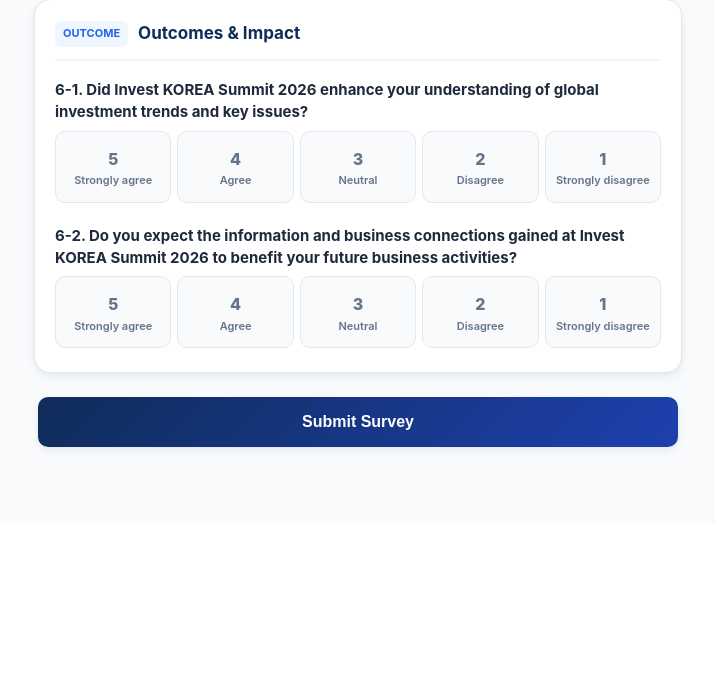
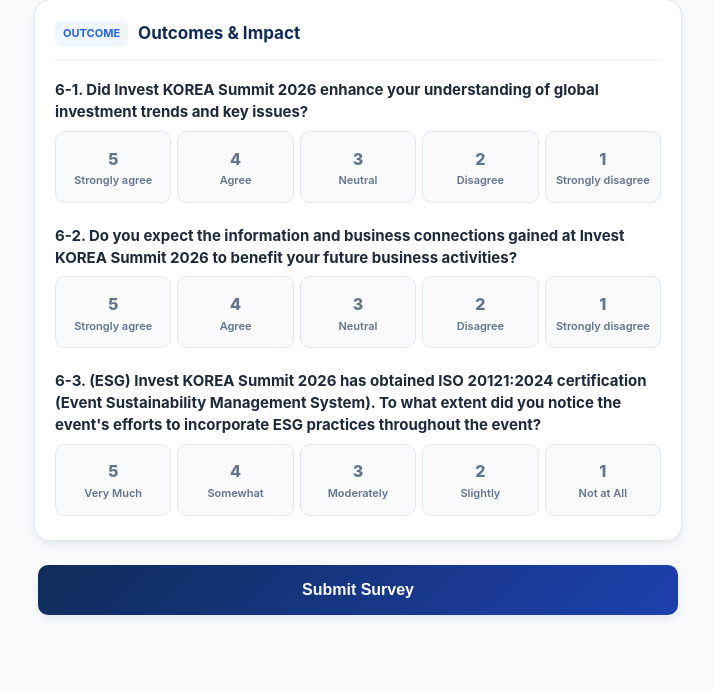
Before and after one commit to jakekim4410/IKS_Survey, a FastAPI app: page / in a window 1280 px wide. Shown: the part 5796-6487 px from the top of the page, without its empty margins (282-997 px from the left). Before the commit the page ends 6248 px from the top, so only its background shows below. Run offline with FastAPI, Linux system fonts and the light colour scheme.

Commit message:
feat: add Question 6-3 (ESG), update sample data, and output pure numeric satisfaction scores in excel

```diff
--- a/app/database.py
+++ b/app/database.py
@@ -56,6 +56,7 @@ CREATE TABLE IF NOT EXISTS survey_responses (
     -- 효과 및 성과 부분
     eff_q1 INTEGER,           -- 6-1 글로벌 현안 및 당면과제 파악 기여도
     eff_q2 INTEGER,           -- 6-2 향후 비즈니스 및 네트워크 기여도
+    eff_q3 INTEGER,           -- 6-3 ESG 실천 노력 체감도
 
     -- 메타데이터
     ip_address TEXT,
@@ -99,6 +100,7 @@ SAMPLE_DATA = [
         "fin_q3": "Excellent overview of institutional investor allocations into Korean infrastructure.",
         "eff_q1": 5,
         "eff_q2": 5,
+        "eff_q3": 5,
         "ip_address": "127.0.0.1",
         "user_agent": "SampleSeed/2.0"
     },
@@ -133,6 +135,7 @@ SAMPLE_DATA = [
         "fin_q3": "사모펀드 및 연기금 대체투자 세션의 네트워킹 시간이 매우 유익했습니다.",
         "eff_q1": 5,
         "eff_q2": 5,
+        "eff_q3": 4,
         "ip_address": "127.0.0.1",
         "user_agent": "SampleSeed/2.0"
     }
@@ -168,7 +171,7 @@ def seed_samples_if_empty(conn):
             max_q1, max_q2, max_q3,
             vc_q1, vc_q2, vc_q3,
             fin_q1, fin_q2, fin_q3,
-            eff_q1, eff_q2,
+            eff_q1, eff_q2, eff_q3,
             ip_address, user_agent
         ) VALUES (
             ?, ?, ?,
@@ -179,7 +182,7 @@ def seed_samples_if_empty(conn):
             ?, ?, ?,
             ?, ?, ?,
             ?, ?, ?,
-            ?, ?,
+            ?, ?, ?,
             ?, ?
         )
         """
@@ -193,12 +196,12 @@ def seed_samples_if_empty(conn):
                 s["max_q1"], json.dumps(s["max_q2"], ensure_ascii=False), s["max_q3"],
                 s["vc_q1"], json.dumps(s["vc_q2"], ensure_ascii=False), s["vc_q3"],
                 s["fin_q1"], json.dumps(s["fin_q2"], ensure_ascii=False), s["fin_q3"],
-                s["eff_q1"], s["eff_q2"],
+                s["eff_q1"], s["eff_q2"], s["eff_q3"],
                 s["ip_address"], s["user_agent"]
             )
             conn.execute(query, params)
         conn.commit()
-        logger.info("Successfully seeded 2 sample survey responses with Session 6 into DB.")
+        logger.info("Successfully seeded 2 sample survey responses with Session 6 and 6-3 into DB.")
 
 
 def init_db():
@@ -227,6 +230,13 @@ def init_db():
         if "eff_q2" not in columns:
             conn.execute("ALTER TABLE survey_responses ADD COLUMN eff_q2 INTEGER;")
             logger.info("Migrated column 'eff_q2' into survey_responses.")
+        if "eff_q3" not in columns:
+            conn.execute("ALTER TABLE survey_responses ADD COLUMN eff_q3 INTEGER;")
+            logger.info("Migrated column 'eff_q3' into survey_responses.")
+
+        # 샘플 및 기존 데이터 6-3 답변 업데이트 (영문: 5, 국문: 4)
+        conn.execute("UPDATE survey_responses SET eff_q3 = 5 WHERE (eff_q3 IS NULL OR eff_q3 = 0) AND lang = 'en';")
+        conn.execute("UPDATE survey_responses SET eff_q3 = 4 WHERE (eff_q3 IS NULL OR eff_q3 = 0) AND lang = 'ko';")
 
         conn.commit()
         seed_samples_if_empty(conn)
--- a/app/models.py
+++ b/app/models.py
@@ -49,6 +49,7 @@ class SurveySubmission(BaseModel):
     # 7. 효과 및 성과 부분
     eff_q1: Optional[int] = Field(None, ge=1, le=5)  # 6-1 글로벌 현안 파악 기여도
     eff_q2: Optional[int] = Field(None, ge=1, le=5)  # 6-2 향후 비즈니스 및 네트워크 기여도
+    eff_q3: Optional[int] = Field(None, ge=1, le=5)  # 6-3 ESG 실천 노력 체감도
 
     @field_validator("country")
     @classmethod
--- a/static/js/app.js
+++ b/static/js/app.js
@@ -110,6 +110,18 @@ function updateScales(lang) {
     container.querySelectorAll('.scale-option').forEach(opt => {
       const val = parseInt(opt.getAttribute('data-value'), 10);
       const item = t.scales_recommendation.find(s => s.val === val);
+      if (item) {
+        const textEl = opt.querySelector('.scale-text');
+        if (textEl) textEl.textContent = item.text;
+      }
+    });
+  });
+
+  // ESG 체감도 척도 (6-3)
+  document.querySelectorAll('.scale-esg').forEach(container => {
+    container.querySelectorAll('.scale-option').forEach(opt => {
+      const val = parseInt(opt.getAttribute('data-value'), 10);
+      const item = t.scales_esg.find(s => s.val === val);
       if (item) {
         const textEl = opt.querySelector('.scale-text');
         if (textEl) textEl.textContent = item.text;
@@ -330,7 +342,8 @@ async function handleFormSubmit(e) {
 
     // 7. 효과 및 성과
     eff_q1: getRadioValue('eff_q1'),
-    eff_q2: getRadioValue('eff_q2')
+    eff_q2: getRadioValue('eff_q2'),
+    eff_q3: getRadioValue('eff_q3')
   };
 
   const btnSubmit = document.getElementById('btnSubmit');
--- a/static/js/survey_content.js
+++ b/static/js/survey_content.js
@@ -57,6 +57,7 @@ const SURVEY_TRANSLATIONS = {
     sec_eff: "효과 및 성과 부분",
     eff_q1_title: "6-1. Invest KOREA Summit 2026이 글로벌 현안과 당면과제를 시의적절하게 파악하는데 도움이 되었다고 생각하십니까?",
     eff_q2_title: "6-2. Invest KOREA Summit 2026을 통해서 확보한 정보, 네트워크 등이 향후에도 귀 사의 사업에 도움이 될 것이라고 생각하십니까?",
+    eff_q3_title: "6-3. (ESG) Invest KOREA Summit 2026은 ISO20121:2024(지속가능이벤트경영시스템) 인증을 취득했습니다. 행사 현장에서 ESG 실천 노력을 체감하셨습니까?",
 
     btn_submit: "설문 응답 제출하기",
     btn_submitting: "응답 저장 중...",
@@ -85,6 +86,13 @@ const SURVEY_TRANSLATIONS = {
       { val: 3, text: "보통" },
       { val: 2, text: "불만" },
       { val: 1, text: "매우 불만(비추천)" }
+    ],
+    scales_esg: [
+      { val: 5, text: "매우 그렇다" },
+      { val: 4, text: "그렇다" },
+      { val: 3, text: "보통이다" },
+      { val: 2, text: "아니다" },
+      { val: 1, text: "매우 아니다" }
     ],
 
     factors: [
@@ -175,6 +183,7 @@ const SURVEY_TRANSLATIONS = {
     sec_eff: "Outcomes & Impact",
     eff_q1_title: "6-1. Did Invest KOREA Summit 2026 enhance your understanding of global investment trends and key issues?",
     eff_q2_title: "6-2. Do you expect the information and business connections gained at Invest KOREA Summit 2026 to benefit your future business activities?",
+    eff_q3_title: "6-3. (ESG) Invest KOREA Summit 2026 has obtained ISO 20121:2024 certification (Event Sustainability Management System). To what extent did you notice the event's efforts to incorporate ESG practices throughout the event?",
 
     btn_submit: "Submit Survey",
     btn_submitting: "Submitting...",
@@ -203,6 +212,13 @@ const SURVEY_TRANSLATIONS = {
       { val: 3, text: "Neutral" },
       { val: 2, text: "Disagree" },
       { val: 1, text: "Strongly disagree" }
+    ],
+    scales_esg: [
+      { val: 5, text: "Very Much" },
+      { val: 4, text: "Somewhat" },
+      { val: 3, text: "Moderately" },
+      { val: 2, text: "Slightly" },
+      { val: 1, text: "Not at All" }
     ],
 
     factors: [
--- a/templates/index.html
+++ b/templates/index.html
@@ -462,6 +462,17 @@
             <label class="scale-option" data-value="1"><input type="radio" name="eff_q2" value="1"><div class="scale-num">1</div><div class="scale-text">매우 불만(비추천)</div></label>
           </div>
         </div>
+
+        <div class="question-group">
+          <div class="question-title" data-i18n="eff_q3_title">6-3. (ESG) Invest KOREA Summit 2026은 ISO20121:2024(지속가능이벤트경영시스템) 인증을 취득했습니다. 행사 현장에서 ESG 실천 노력을 체감하셨습니까?</div>
+          <div class="scale-grid scale-esg" data-name="eff_q3">
+            <label class="scale-option" data-value="5"><input type="radio" name="eff_q3" value="5"><div class="scale-num">5</div><div class="scale-text">매우 그렇다</div></label>
+            <label class="scale-option" data-value="4"><input type="radio" name="eff_q3" value="4"><div class="scale-num">4</div><div class="scale-text">그렇다</div></label>
+            <label class="scale-option" data-value="3"><input type="radio" name="eff_q3" value="3"><div class="scale-num">3</div><div class="scale-text">보통이다</div></label>
+            <label class="scale-option" data-value="2"><input type="radio" name="eff_q3" value="2"><div class="scale-num">2</div><div class="scale-text">아니다</div></label>
+            <label class="scale-option" data-value="1"><input type="radio" name="eff_q3" value="1"><div class="scale-num">1</div><div class="scale-text">매우 아니다</div></label>
+          </div>
+        </div>
       </section>
 
       <!-- Submit Section -->
@@ -489,7 +500,7 @@
 
   </main>
 
-  <script src="/static/js/survey_content.js?v=28"></script>
-  <script src="/static/js/app.js?v=28"></script>
+  <script src="/static/js/survey_content.js?v=30"></script>
+  <script src="/static/js/app.js?v=30"></script>
 </body>
 </html>
```
Also changed, not shown: app/api.py (+6 -4 lines), app/excel_exporter.py (+27 -16 lines), templates/admin.html (+9 -6 lines).
